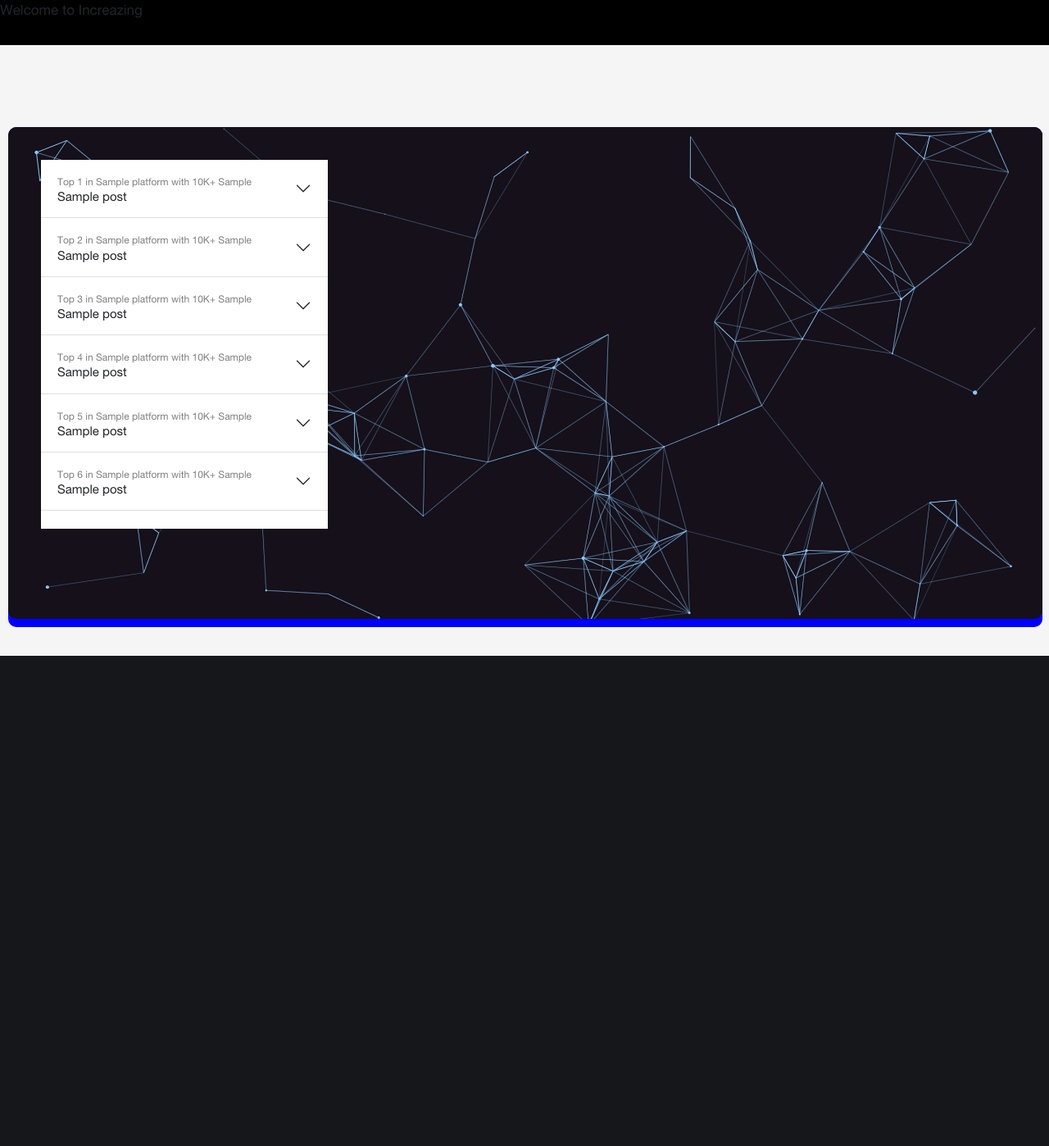
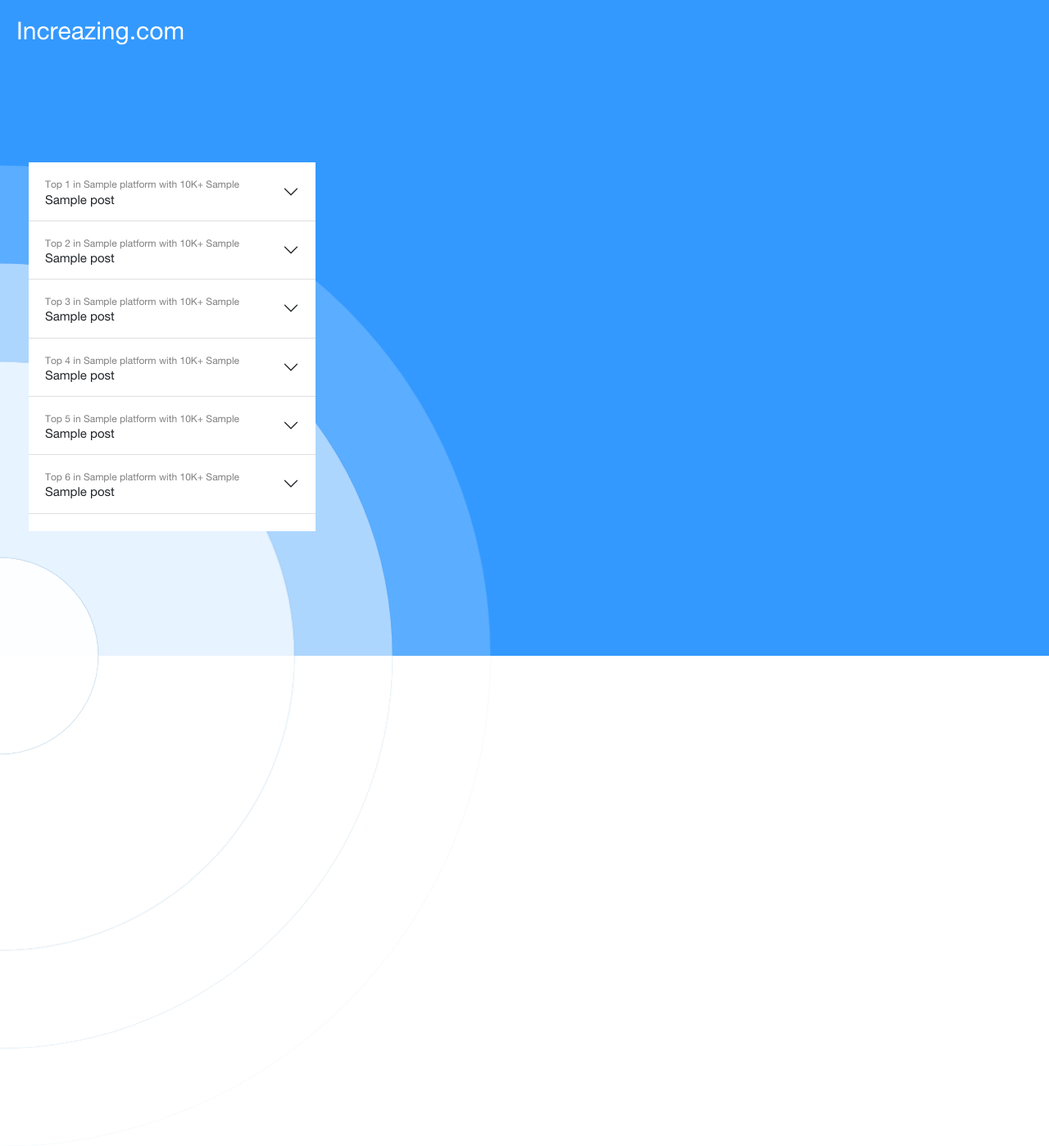
Before and after one commit to between0n1/increazing_website, a Flask app: template templates/home.html in a window 1280 px wide. Shown: the whole page at 82% size. Before the commit the page ends 800 px from the top, so only its background shows below. Run offline with Flask 2, Linux system fonts and the light colour scheme; the template is opened without the code that fills it: most values are stand-ins (such as "Sample title", 1, 10 or a date in 2020); some libraries are stand-ins or nearby versions.

Commit message:
website design changed

```diff
--- a/static/css/main.css
+++ b/static/css/main.css
@@ -10,7 +12,10 @@
 }
 
 html{
-    scroll-behavior: smooth;
+  scroll-behavior: smooth;
+}
+body{
+  overflow-y: hidden;
 }
 
 .hero{
@@ -21,10 +26,8 @@ html{
     height : 100vh;
     width: 100%;
     /* background-image: url("../images/cool-background.png"); */
-    background-size: cover;
-    background-repeat: no-repeat;
-    background-position: center;
-    background-color: whitesmoke;
+    background: transparent;
+    overflow: hidden;
     display : block;
     /* justify-content: center; */
     position: absolute;
@@ -34,14 +37,18 @@ html{
     position: relative;
     top: 0;
     width: 100%;
-    height: 55px;
-    background-color: black;
+    height: 5vh;
+    background-color: whitesmoke;
 }
 
 .Twitter{
     position: relative;
-    border: 1px solid RGB(29,161,242);
-    border-radius: 10px;
+    border-left: 1.5px solid RGB(29,161,242);
+    border-right: 1.5px solid RGB(29,161,242);
+    border-top: 1.5px solid RGB(29,161,242);
+    border-bottom: 1.5px solid RGB(29,161,242);
+    border-top-left-radius: 10px;
+    border-bottom-left-radius: 10px;
     /* padding: 10px; */
     height:inherit;
     width:inherit;
@@ -134,12 +147,12 @@ vo{
   } */
 
 .mainslider {
-  margin-top: 100px;
-  width: 98.6vw;
-  height: 610px;
+  margin-top: 3vw;
+  width: 97.5vw;
+  height: 80%;
   border-radius: 10px;
   position: absolute;
-  background-color: blue;
+  background: transparent;
   /* overflow: hidden; */
   /* text-align: center; */
   vertical-align: center;
@@ -148,39 +161,52 @@ vo{
 
 
 .mainslides {
-
   width: 100%;
-  height: 600px;
+  height: 80%;
   border-radius: 10px;
+  margin-top: 20vh;
   display: flex;
-  overflow-x: auto;
+  overflow-x: scroll;
   scroll-snap-type: x mandatory;
   scroll-behavior: smooth;
   -webkit-overflow-scrolling: touch;
   background-size: cover;
-  background-image: url('../images/cool-background.png');
+  background: transparent
 }
+.mainslides > div {
+  margin-left: 25px;
+  scroll-snap-align: start;
+  flex-shrink: 0;
+  width: 350px;
+  height: 450px;
+  position: relative;
+  overflow-y: scroll;
+}
+
+.mainslides > div::-webkit-scrollbar {
+  width: 3px;
+  height:2px;
+}
+.mainslides > div::-webkit-scrollbar-thumb {
+  background: black;
+  border-radius: 10px;
+}
+.mainslides > div::-webkit-scrollbar-track {
+  background: transparent;
+}
+
+
 .mainslides::-webkit-scrollbar {
-  width: 0px;
-  height:0px;
+  width: 1px;
+  height:1px;
 }
 .mainslides::-webkit-scrollbar-thumb {
   background: black;
-  border-radius: 10px;
 }
 .mainslides::-webkit-scrollbar-track {
   background: transparent;
 }
-.mainslides > div {
-  scroll-snap-align: start;
-  flex-shrink: 0;
-  width: 350px;
-  height: 450px;
-  margin-top: 40px;
-  margin-left: 40px;
-  position: relative;
-  overflow-y: scroll;
-}
+
 /* .slides > div:target {
   transform: scale(0.8);
 } */
@@ -300,3 +284,88 @@ vo{
   line-height: 10px;
   font-size: 15px;
 }
+
+
+
+
+.circle {
+  position: absolute;
+  border-radius: 50%;
+  background: white;
+  animation: ripple 15s infinite;
+  box-shadow: 0px 0px 1px 0px #508fb9;
+}
+
+.small {
+  width: 200px;
+  height: 200px;
+  left: -100px;
+  bottom: -100px;
+}
+
+.medium {
+  width: 400px;
+  height: 400px;
+  left: -200px;
+  bottom: -200px;
+}
+
+.large {
+  width: 600px;
+  height: 600px;
+  left: -300px;
+  bottom: -300px;
+}
+
+.xlarge {
+  width: 800px;
+  height: 800px;
+  left: -400px;
+  bottom: -400px;
+}
+
+.xxlarge {
+  width: 1000px;
+  height: 1000px;
+  left: -500px;
+  bottom: -500px;
+}
+
+.shade1 {
+  opacity: 0.2;
+}
+.shade2 {
+  opacity: 0.5;
+}
+
+.shade3 {
+  opacity: 0.7;
+}
+
+.shade4 {
+  opacity: 0.8;
+}
+
+.shade5 {
+  opacity: 0.9;
+}
+
+@keyframes ripple {
+  0% {
+    transform: scale(0.8);
+  }
+
+  50% {
+    transform: scale(1.2);
+  }
+
+  100% {
+    transform: scale(0.8);
+  }
+}
+
+.ripple-background {
+  background: #3399ff;
+  height : 100vh;
+  width: 100%;
+}
--- a/templates/home.html
+++ b/templates/home.html
@@ -13,10 +13,15 @@
 
 </head>
 <body>
+    <a style="position: fixed; color: white; margin-top: 20px; margin-left: 20px; font-size: 30px;">Increazing.com</a>
+<div class='ripple-background'>
+    <div class='circle xxlarge shade1'></div>
+    <div class='circle xlarge shade2'></div>
+    <div class='circle large shade3'></div>
+    <div class='circle mediun shade4'></div>
+    <div class='circle small shade5'></div>
+    </div>
 <div class = "hero">
-    <div class = "TopBar">
-        <a>Welcome to Increazing</a>
-    </div>
     <div class="mainslider">
         <div class="mainslides">
             {% for platform in data.sources.values() %}
```
Also changed, not shown: other parts of static/css/main.css (+10 -44 lines).
